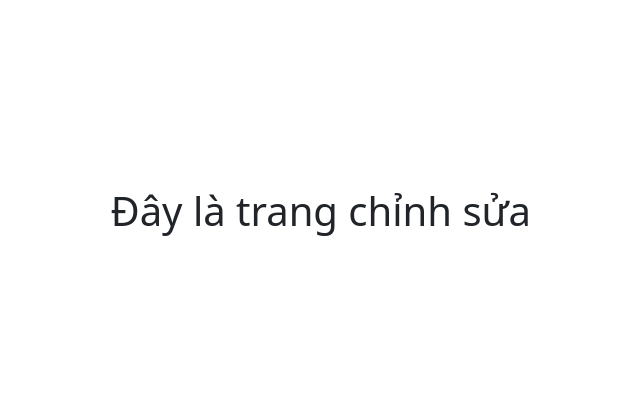
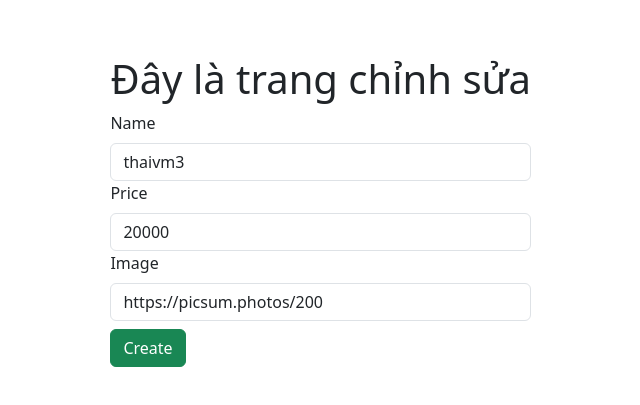
Before and after one commit to thaivm-0609/wd20303_vue, a Vue app: page /products/update/2 in a window 1280 px wide. Shown: the part 185-590 px from the top of the page, without its empty margins (109-749 px from the left). Built offline with nearby package versions, Linux system fonts and the light colour scheme; data requests are answered from the project's data file.

Commit message:
feat: create and update

```diff
--- a/db.json
+++ b/db.json
@@ -1,16 +1,22 @@
 {
   "products": [
     {
-      "id": 1,
+      "id": "1",
       "name": "thaivm2",
       "price": 10000,
-      "image": ""
+      "image": "https://picsum.photos/200"
     },
     {
-      "id": 2,
+      "id": "2",
       "name": "thaivm3",
       "price": 20000,
-      "image": ""
+      "image": "https://picsum.photos/200"
+    },
+    {
+      "id": "72c2",
+      "name": "thaivm10",
+      "price": 99999,
+      "image": "https://picsum.photos/50"
     }
   ],
   "users": []
--- a/src/pages/Create.vue
+++ b/src/pages/Create.vue
@@ -1,3 +1,44 @@
+<script setup>
+import router from '@/router';
+import axios from 'axios';
+import { ref } from 'vue';
+
+//tạo biến product để chứa dữ liệu người dùng nhập vào form
+const product = ref({
+    name: '',
+    price: 0,
+    image: ''
+})
+
+const handleSubmit = async () => {
+    try {
+        await axios.post(
+            'http://localhost:3000/products', //url
+            product.value //dữ liệu người dùng nhập vào form
+        );
+
+        router.push('/products'); //sử dụng path
+    } catch (error) {
+        console.log(error);
+    }
+}
+</script>
+
 <template>
     <h1>Đây là trang thêm mới</h1>
+    <form @submit.prevent="handleSubmit()">
+        <div>
+            <label for="" class="form-label">Name</label>
+            <input type="text" class="form-control" v-model="product.name">
+        </div>
+        <div>
+            <label for="" class="form-label">Price</label>
+            <input type="number" class="form-control" v-model="product.price">
+        </div>
+        <div>
+            <label for="" class="form-label">Image</label>
+            <input type="text" class="form-control" v-model="product.image">
+        </div>
+        <button type="submit" class="btn btn-success my-2">Create</button>
+    </form>
 </template>
--- a/src/pages/ProductList.vue
+++ b/src/pages/ProductList.vue
@@ -28,6 +28,12 @@ onMounted(() => {
 
 <template>
     <h1>Đây là trang danh sách sản phẩm</h1>
+    <router-link
+      :to="{name: 'product-create'}"
+      class="btn btn-primary"
+    >
+      Create
+    </router-link>
     <table class="table">
         <thead>
             <tr>
@@ -45,14 +51,26 @@ onMounted(() => {
             <td>{{ p.price }}</td>
             <td><img :src="p.image" alt=""></td>
             <td>
-                <button
+              <router-link
+                :to="`/products/${p.id}`"
+                class="btn btn-info me-2"
+              >
+                Detail
+              </router-link>
+              <router-link
+                :to="`/products/update/${p.id}`"
+                class="btn btn-warning me-2"
+              >
+                Edit
+              </router-link>
+              <button
                 @click="deleteProduct(p.id)"
                 class="btn btn-danger"
-                >
+              >
                 Delete
-                </button>
+              </button>
             </td>
-            </tr>
+          </tr>
         </tbody>
     </table>
 </template>
--- a/src/pages/Update.vue
+++ b/src/pages/Update.vue
@@ -1,3 +1,52 @@
+<script setup>
+import router from '@/router';
+import axios from 'axios';
+import { onMounted, ref } from 'vue';
+import { useRoute } from 'vue-router';
+
+//lấy id người dùng truyền qua url
+const useRouter = useRoute();
+const id = useRouter.params.id;
+
+const product = ref({}); //tạo biến product để lưu dữ liệu từ json-server
+const getDetail = async (id) => {
+    const response = await axios.get(`http://localhost:3000/products/${id}`);
+    product.value = response.data; //gán dữ liệu trả về cho biến product
+}
+
+onMounted(() => {
+    getDetail(id);
+})
+
+const handleSubmit = async () => {
+    try {
+        await axios.put(
+            `http://localhost:3000/products/${id}`, //url
+            product.value //dữ liệu người dùng nhập vào form
+        );
+
+        router.push('/products'); //sử dụng path
+    } catch (error) {
+        console.log(error);
+    }
+}
+</script>
+
 <template>
     <h1>Đây là trang chỉnh sửa</h1>
+    <form @submit.prevent="handleSubmit()">
+        <div>
+            <label for="" class="form-label">Name</label>
+            <input type="text" class="form-control" v-model="product.name">
+        </div>
+        <div>
+            <label for="" class="form-label">Price</label>
+            <input type="number" class="form-control" v-model="product.price">
+        </div>
+        <div>
+            <label for="" class="form-label">Image</label>
+            <input type="text" class="form-control" v-model="product.image">
+        </div>
+        <button type="submit" class="btn btn-success my-2">Create</button>
+    </form>
 </template>
```
